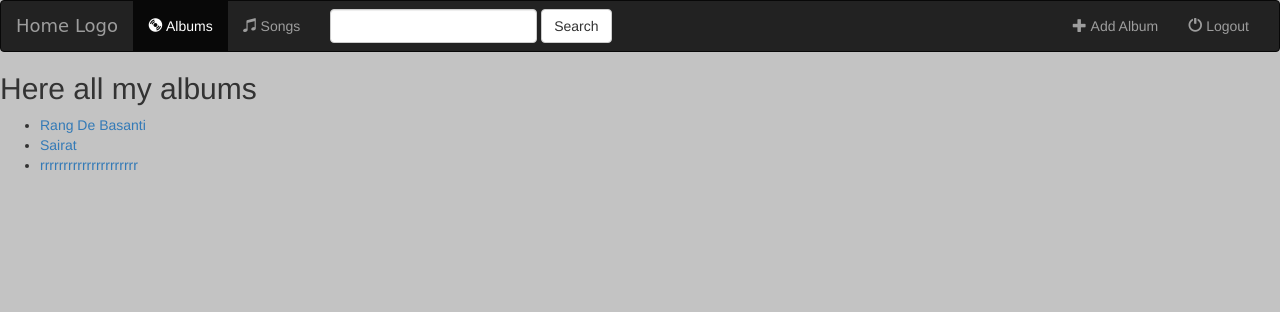
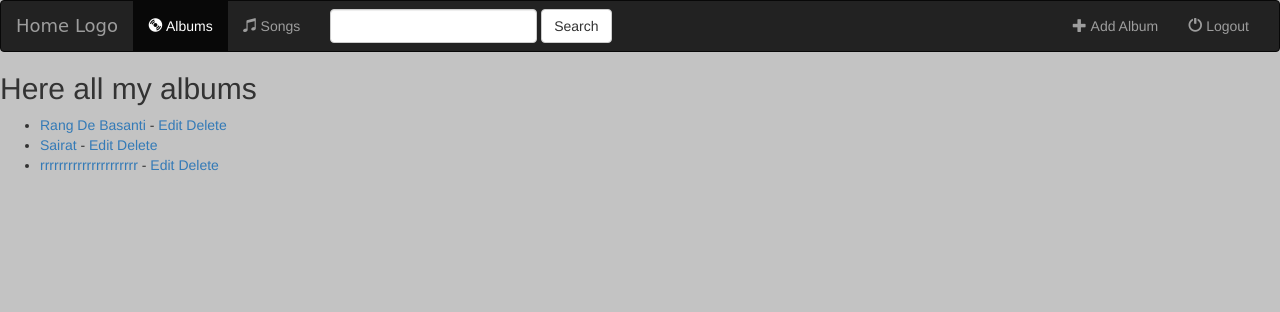
Before and after one commit to k-prashant/python-django-tutorial, a Django app: page /music/ in a window 1280 px wide. Shown: the top 312 px of the page. Run offline with Django 3.2, Linux system fonts and the light colour scheme; data comes from the database, SQL or seed files in the repository; some libraries are stand-ins or nearby versions.

Commit message:
changes in procfile

```diff
--- a/first_proj/music/templates/music/index.html
+++ b/first_proj/music/templates/music/index.html
@@ -6,7 +6,11 @@
 	<ul>
 		{% for album in all_albums %}
 		<!-- <li><a href="/music/{{album.id}}/">{{album.album_title}}</a></li>	 --><!-- Old format with hardcoded url, so changing it to dynamic -->
-		<li><a href="{% url 'music:detail' album.id %}">{{album.album_title}}</a></li>
+		<li>
+			<a href="{% url 'music:detail' album.id %}">{{album.album_title}}</a> -
+			<a href="{% url 'music:album-update' album.id %}">Edit</a>
+			<a href="{% url 'music:album-delete' album.id %}">Delete</a>
+		</li>
 		{% endfor %}
 	</ul>
 	{% else %}
--- a/first_proj/music/urls.py
+++ b/first_proj/music/urls.py
@@ -18,4 +18,10 @@ urlpatterns = [
 
     # # /music/album/add
     url(r'^album/add/$', views.AlbumCreate.as_view(), name='album-add'),
+
+    # # /music/album/2
+    url(r'^album/(?P<pk>[0-9]+)/$', views.AlbumUpdate.as_view(), name='album-update'),
+
+    # # /music/album/2/delete
+    url(r'^album/(?P<pk>[0-9]+)/delete/$', views.AlbumDelete.as_view(), name='album-delete'),
 ]
--- a/first_proj/music/views.py
+++ b/first_proj/music/views.py
@@ -1,6 +1,7 @@
 from django.views import generic
 from .models import Album
 from django.views.generic.edit import CreateView, UpdateView, DeleteView
+from django.core.urlresolvers import reverse_lazy
 
 class IndexView(generic.ListView):
 	template_name="music/index.html"
@@ -17,3 +18,11 @@ class DetailView(generic.DetailView):
 class AlbumCreate(CreateView):
 	model = Album
 	fields=['artist', 'album_title', 'genre', 'album_logo']
+
+class AlbumUpdate(UpdateView):
+	model = Album
+	fields=['artist', 'album_title', 'genre', 'album_logo']
+
+class AlbumDelete(DeleteView):
+	model = Album
+	success_url = reverse_lazy('music:index')
```
Also changed, not shown: 1 other file.
